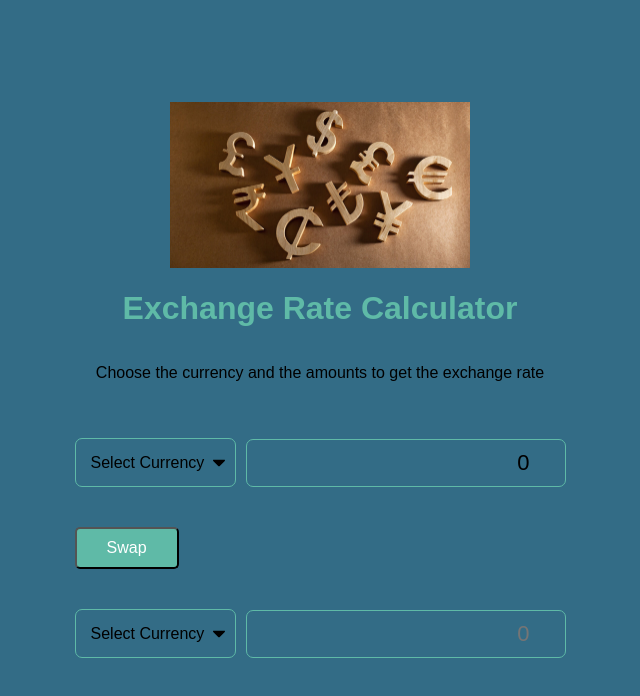
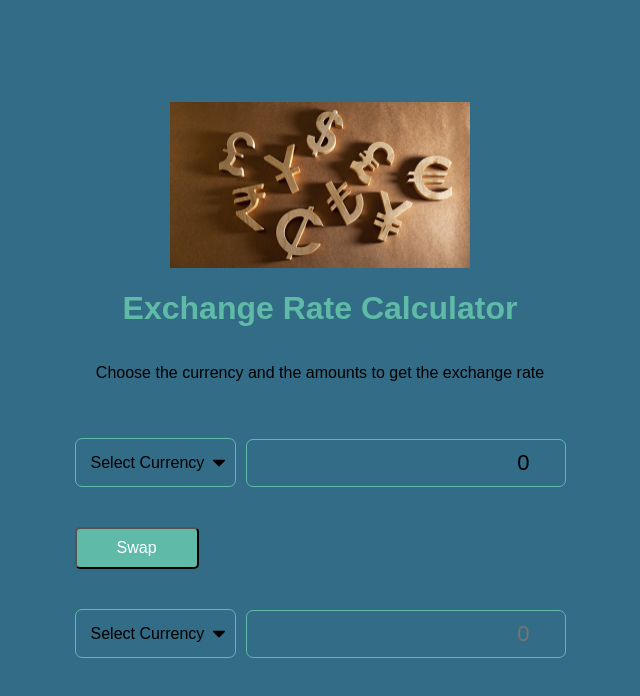
Before and after one commit to dejiayodeji/exchange-rate, a plain HTML site: page index.html in a window 1280 px wide. Shown: the whole page, without its empty margins (320-960 px from the left). Drawn offline with Linux system fonts and the light colour scheme; no server answers.

Commit message:
Update style.css

```diff
--- a/style.css
+++ b/style.css
@@ -32,7 +32,7 @@ p {
   cursor: pointer;
   border-radius: 5px;
   font-size: 16px;
-  padding: 10px 30px 10px;
+  padding: 10px 40px 10px;
 }
 
 .money-img {
```
